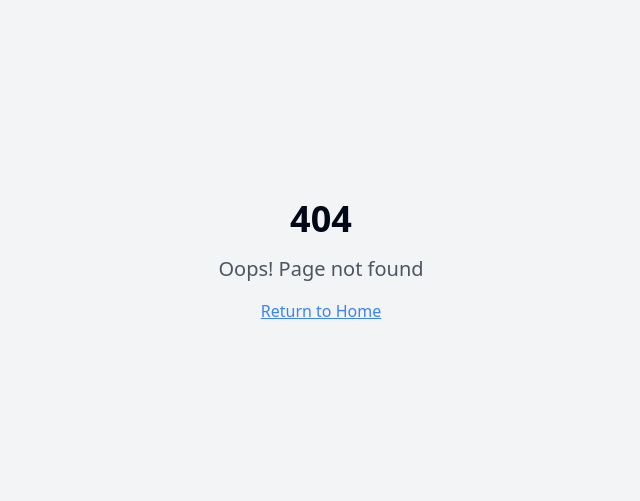
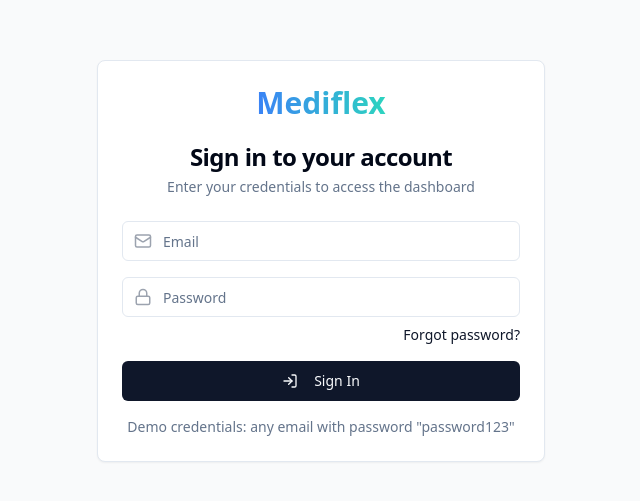
Before and after one commit to yashpawar897828/mediflex, a React (Vite) app: page /login in a window 1280 px wide. Before the commit this address had no page. Shown: the part 139-640 px from the top of the page, without its empty margins (319-959 px from the left). Built offline with nearby package versions, Linux system fonts and the light colour scheme.

Commit message:
Add login page
Adds a login page and integrates it before the dashboard.

```diff
--- a/src/App.tsx
+++ b/src/App.tsx
@@ -3,13 +3,16 @@ import { Toaster } from "@/components/ui/toaster";
 import { Toaster as Sonner } from "@/components/ui/sonner";
 import { TooltipProvider } from "@/components/ui/tooltip";
 import { QueryClient, QueryClientProvider } from "@tanstack/react-query";
-import { BrowserRouter, Routes, Route } from "react-router-dom";
+import { BrowserRouter, Routes, Route, Navigate } from "react-router-dom";
+import { AuthProvider } from "./contexts/AuthContext";
+import ProtectedRoute from "./components/layout/ProtectedRoute";
 import MainLayout from "./components/layout/MainLayout";
 import Dashboard from "./pages/Dashboard";
 import BarcodeScanner from "./pages/BarcodeScanner";
 import OcrScanner from "./pages/OcrScanner";
 import Reports from "./pages/Reports";
 import Inventory from "./pages/Inventory";
+import Login from "./pages/Login";
 import NotFound from "./pages/NotFound";
 
 const queryClient = new QueryClient();
@@ -19,69 +22,94 @@ const App = () => (
     <TooltipProvider>
       <Toaster />
       <Sonner />
+      <AuthProvider>
         <BrowserRouter>
           <Routes>
+            {/* Public routes */}
+            <Route path="/login" element={<Login />} />
+
+            {/* Protected routes */}
             <Route path="/" element={
+              <ProtectedRoute>
                 <MainLayout>
                   <Dashboard />
                 </MainLayout>
+              </ProtectedRoute>
             } />
             <Route path="/barcode-scanner" element={
+              <ProtectedRoute>
                 <MainLayout>
                   <BarcodeScanner />
                 </MainLayout>
+              </ProtectedRoute>
             } />
             <Route path="/ocr-scanner" element={
+              <ProtectedRoute>
                 <MainLayout>
                   <OcrScanner />
                 </MainLayout>
+              </ProtectedRoute>
             } />
             <Route path="/reports" element={
+              <ProtectedRoute>
                 <MainLayout>
                   <Reports />
                 </MainLayout>
+              </ProtectedRoute>
             } />
             <Route path="/inventory" element={
+              <ProtectedRoute>
                 <MainLayout>
                   <Inventory />
                 </MainLayout>
+              </ProtectedRoute>
             } />
             <Route path="/buyers" element={
+              <ProtectedRoute>
                 <MainLayout>
                   <div className="p-4">
                     <h1 className="text-3xl font-bold">Regular Buyers</h1>
                     <p className="text-muted-foreground">Coming soon...</p>
                   </div>
                 </MainLayout>
+              </ProtectedRoute>
             } />
             <Route path="/distribution" element={
+              <ProtectedRoute>
                 <MainLayout>
                   <div className="p-4">
                     <h1 className="text-3xl font-bold">Distribution Management</h1>
                     <p className="text-muted-foreground">Coming soon...</p>
                   </div>
                 </MainLayout>
+              </ProtectedRoute>
             } />
             <Route path="/monthly-reports" element={
+              <ProtectedRoute>
                 <MainLayout>
                   <div className="p-4">
                     <h1 className="text-3xl font-bold">Monthly Reports</h1>
                     <p className="text-muted-foreground">Coming soon...</p>
                   </div>
                 </MainLayout>
+              </ProtectedRoute>
             } />
             <Route path="/docs" element={
+              <ProtectedRoute>
                 <MainLayout>
                   <div className="p-4">
                     <h1 className="text-3xl font-bold">Documentation</h1>
                     <p className="text-muted-foreground">Coming soon...</p>
                   </div>
                 </MainLayout>
+              </ProtectedRoute>
             } />
-          {/* ADD ALL CUSTOM ROUTES ABOVE THE CATCH-ALL "*" ROUTE */}
+
+            {/* Catch-all route */}
             <Route path="*" element={<NotFound />} />
           </Routes>
         </BrowserRouter>
+      </AuthProvider>
     </TooltipProvider>
   </QueryClientProvider>
 );
--- a/src/components/layout/MainLayout.tsx
+++ b/src/components/layout/MainLayout.tsx
@@ -1,6 +1,6 @@
 
 import { useState } from "react";
-import { Link, useLocation } from "react-router-dom";
+import { Link, useLocation, useNavigate } from "react-router-dom";
 import {
   BarChart,
   Barcode,
@@ -11,10 +11,13 @@ import {
   Users,
   Truck,
   Calendar,
-  Database
+  Database,
+  LogOut
 } from "lucide-react";
 import { Button } from "@/components/ui/button";
 import { cn } from "@/lib/utils";
+import { useAuth } from "@/contexts/AuthContext";
+import { toast } from "sonner";
 
 interface NavItemProps {
   icon: React.ReactNode;
@@ -44,7 +47,15 @@ interface MainLayoutProps {
 
 const MainLayout = ({ children }: MainLayoutProps) => {
   const location = useLocation();
+  const navigate = useNavigate();
+  const { user, logout } = useAuth();
   const [mobileMenuOpen, setMobileMenuOpen] = useState(false);
+
+  const handleLogout = () => {
+    logout();
+    toast.success("Logged out successfully");
+    navigate("/login");
+  };
 
   const navItems = [
     { icon: <Home size={20} />, label: "Dashboard", href: "/" },
@@ -79,6 +90,21 @@ const MainLayout = ({ children }: MainLayoutProps) => {
             />
           ))}
         </nav>
+        {user && (
+          <div className="p-2 border-t border-border">
+            <div className="px-3 py-2 text-sm font-medium text-muted-foreground">
+              Signed in as {user.name}
+            </div>
+            <Button
+              variant="outline"
+              className="w-full justify-start text-red-500 hover:text-red-700 hover:bg-red-50"
+              onClick={handleLogout}
+            >
+              <LogOut size={20} />
+              <span>Sign out</span>
+            </Button>
+          </div>
+        )}
       </div>
 
       {/* Mobile header and content */}
@@ -88,9 +114,21 @@ const MainLayout = ({ children }: MainLayoutProps) => {
           <h1 className="text-xl font-bold bg-clip-text text-transparent bg-gradient-to-r from-blue-500 to-teal-400">
             Mediflex
           </h1>
-          <Button variant="ghost" size="icon" onClick={() => setMobileMenuOpen(!mobileMenuOpen)}>
-            <Menu />
-          </Button>
+          <div className="flex items-center gap-2">
+            {user && (
+              <Button
+                variant="ghost"
+                size="icon"
+                className="text-red-500"
+                onClick={handleLogout}
+              >
+                <LogOut size={20} />
+              </Button>
+            )}
+            <Button variant="ghost" size="icon" onClick={() => setMobileMenuOpen(!mobileMenuOpen)}>
+              <Menu />
+            </Button>
+          </div>
         </header>
 
         {/* Mobile menu */}
@@ -107,6 +145,13 @@ const MainLayout = ({ children }: MainLayoutProps) => {
                 />
               ))}
             </nav>
+            {user && (
+              <div className="pt-2 mt-2 border-t border-border">
+                <div className="px-3 py-2 text-sm font-medium text-muted-foreground">
+                  Signed in as {user.name}
+                </div>
+              </div>
+            )}
           </div>
         )}
 
--- /dev/null
+++ b/src/components/layout/ProtectedRoute.tsx
@@ -0,0 +1,26 @@
+
+import { Navigate } from 'react-router-dom';
+import { useAuth } from '@/contexts/AuthContext';
+
+interface ProtectedRouteProps {
+  children: React.ReactNode;
+}
+
+const ProtectedRoute = ({ children }: ProtectedRouteProps) => {
+  const { user, loading } = useAuth();
+
+  // While checking authentication state, show nothing
+  if (loading) {
+    return <div className="flex h-screen items-center justify-center">Loading...</div>;
+  }
+
+  // If not authenticated, redirect to login
+  if (!user) {
+    return <Navigate to="/login" replace />;
+  }
+
+  // If authenticated, render children
+  return <>{children}</>;
+};
+
+export default ProtectedRoute;
--- /dev/null
+++ b/src/contexts/AuthContext.tsx
@@ -0,0 +1,73 @@
+
+import React, { createContext, useContext, useState, useEffect } from 'react';
+
+interface User {
+  id: string;
+  email: string;
+  name: string;
+}
+
+interface AuthContextType {
+  user: User | null;
+  loading: boolean;
+  login: (email: string, password: string) => Promise<void>;
+  logout: () => void;
+}
+
+const AuthContext = createContext<AuthContextType | undefined>(undefined);
+
+export function AuthProvider({ children }: { children: React.ReactNode }) {
+  const [user, setUser] = useState<User | null>(null);
+  const [loading, setLoading] = useState(true);
+
+  // Check if user is already logged in from localStorage
+  useEffect(() => {
+    const storedUser = localStorage.getItem('mediflex_user');
+    if (storedUser) {
+      setUser(JSON.parse(storedUser));
+    }
+    setLoading(false);
+  }, []);
+
+  // Mock login function - in a real app, this would connect to a backend
+  const login = async (email: string, password: string) => {
+    // Simple validation
+    if (!email || !password) {
+      throw new Error('Email and password are required');
+    }
+
+    if (password !== 'password123') {
+      throw new Error('Invalid credentials');
+    }
+
+    // Mock successful login
+    const user = {
+      id: '1',
+      email,
+      name: email.split('@')[0],
+    };
+
+    // Store user in localStorage
+    localStorage.setItem('mediflex_user', JSON.stringify(user));
+    setUser(user);
+  };
+
+  const logout = () => {
+    localStorage.removeItem('mediflex_user');
+    setUser(null);
+  };
+
+  return (
+    <AuthContext.Provider value={{ user, loading, login, logout }}>
+      {children}
+    </AuthContext.Provider>
+  );
+}
+
+export function useAuth() {
+  const context = useContext(AuthContext);
+  if (context === undefined) {
+    throw new Error('useAuth must be used within an AuthProvider');
+  }
+  return context;
+}
--- /dev/null
+++ b/src/pages/Login.tsx
@@ -0,0 +1,108 @@
+
+import { useState } from 'react';
+import { useNavigate } from 'react-router-dom';
+import { Card, CardContent, CardDescription, CardHeader, CardTitle } from '@/components/ui/card';
+import { Input } from '@/components/ui/input';
+import { Button } from '@/components/ui/button';
+import { toast } from 'sonner';
+import { useAuth } from '@/contexts/AuthContext';
+import { Lock, LogIn, Mail } from 'lucide-react';
+
+const Login = () => {
+  const [email, setEmail] = useState('');
+  const [password, setPassword] = useState('');
+  const [isLoading, setIsLoading] = useState(false);
+  const { login } = useAuth();
+  const navigate = useNavigate();
+
+  const handleSubmit = async (e: React.FormEvent) => {
+    e.preventDefault();
+    setIsLoading(true);
+
+    try {
+      await login(email, password);
+      toast.success('Login successful');
+      navigate('/');
+    } catch (error) {
+      if (error instanceof Error) {
+        toast.error(error.message);
+      } else {
+        toast.error('An unknown error occurred');
+      }
+    } finally {
+      setIsLoading(false);
+    }
+  };
+
+  return (
+    <div className="flex min-h-screen items-center justify-center bg-gray-50 p-4">
+      <Card className="w-full max-w-md">
+        <CardHeader className="space-y-1 text-center">
+          <div className="flex justify-center mb-4">
+            <h1 className="text-3xl font-bold bg-clip-text text-transparent bg-gradient-to-r from-blue-500 to-teal-400">
+              Mediflex
+            </h1>
+          </div>
+          <CardTitle className="text-2xl">Sign in to your account</CardTitle>
+          <CardDescription>
+            Enter your credentials to access the dashboard
+          </CardDescription>
+        </CardHeader>
+        <CardContent>
+          <form onSubmit={handleSubmit} className="space-y-4">
+            <div className="space-y-2">
+              <div className="relative">
+                <div className="absolute inset-y-0 left-0 flex items-center pl-3 pointer-events-none text-gray-400">
+                  <Mail size={18} />
+                </div>
+                <Input
+                  type="email"
+                  placeholder="Email"
+                  value={email}
+                  onChange={(e) => setEmail(e.target.value)}
+                  className="pl-10"
+                  required
+                />
+              </div>
+            </div>
+            <div className="space-y-2">
+              <div className="relative">
+                <div className="absolute inset-y-0 left-0 flex items-center pl-3 pointer-events-none text-gray-400">
+                  <Lock size={18} />
+                </div>
+                <Input
+                  type="password"
+                  placeholder="Password"
+                  value={password}
+                  onChange={(e) => setPassword(e.target.value)}
+                  className="pl-10"
+                  required
+                />
+              </div>
+              <div className="text-sm text-right">
+                <a href="#" className="text-primary hover:underline">
+                  Forgot password?
+                </a>
+              </div>
+            </div>
+            <Button type="submit" className="w-full" disabled={isLoading}>
+              {isLoading ? (
+                "Signing in..."
+              ) : (
+                <>
+                  <LogIn className="mr-2 h-4 w-4" />
+                  Sign In
+                </>
+              )}
+            </Button>
+            <div className="text-sm text-center text-muted-foreground mt-4">
+              <p>Demo credentials: any email with password "password123"</p>
+            </div>
+          </form>
+        </CardContent>
+      </Card>
+    </div>
+  );
+};
+
+export default Login;
```
Lines whose indentation alone changed are shown as unchanged.
